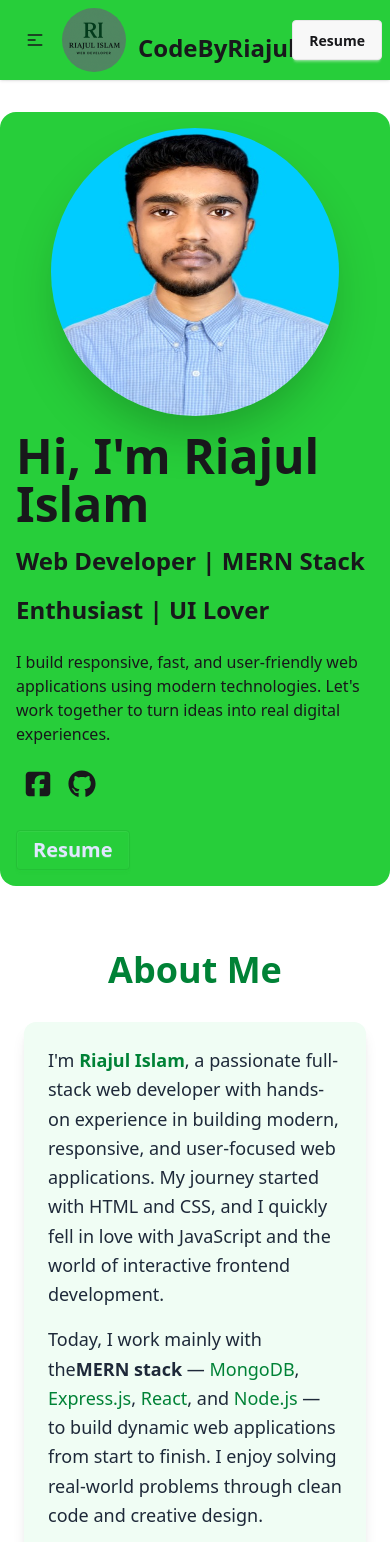
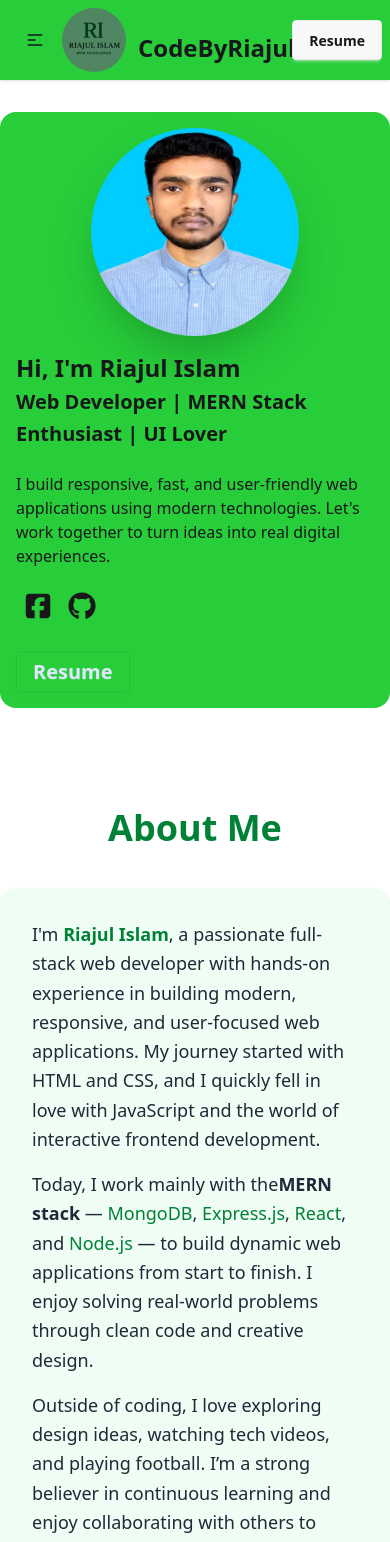
Before and after one commit to rjriajul1/personal-portfilo, a React (Vite) app: page / in a window 390 px wide. Shown: the top 1542 px of the page. Built offline with nearby package versions, Linux system fonts and the light colour scheme.

Commit message:
added new resume link and some problem fix for example responsive related and margin

```diff
--- a/src/layout/RootLayout.jsx
+++ b/src/layout/RootLayout.jsx
@@ -9,7 +9,7 @@ const RootLayout = () => {
       <header className="sticky top-0 z-50">
         <Navbar></Navbar>
       </header>
-      <div className="">
+      <div className="max-w[1600px] mx-auto">
         <Outlet></Outlet>
       </div>
       <Footer></Footer>
--- a/src/pages/home/aboutMe/AboutMe.jsx
+++ b/src/pages/home/aboutMe/AboutMe.jsx
@@ -1,20 +1,21 @@
 import React from "react";
-import "aos/dist/aos.css";
+// import "aos/dist/aos.css";
 const AboutMe = () => {
   return (
-    <section data-aos="flip-left" className="bg-white py-16 px-6" id="about">
-      <div className="max-w-[1400px] mx-auto">
-        <h2 className="text-4xl font-bold text-center text-green-700 mb-8">
+    <section className="bg-white py-25" id="about">
+      <div className="">
+        <h2 className="text-4xl font-bold text-center text-green-700 mb-10">
           About Me
         </h2>
-        <div className="bg-green-50 rounded-xl shadow-lg p-6 md:p-10 space-y-4 text-gray-800 text-lg leading-relaxed">
+        <div className="max-w-[1600px] mx-auto bg-green-50 rounded-2xl shadow-md">
+          <div className="  p-8 md:px-15 lg:p-20 space-y-4 text-gray-800 text-lg leading-relaxed">
             <p>
               I'm{" "}
-            <span className="font-semibold text-green-700">Riajul Islam</span>,
-            a passionate full-stack web developer with hands-on experience in
-            building modern, responsive, and user-focused web applications. My
-            journey started with HTML and CSS, and I quickly fell in love with
-            JavaScript and the world of interactive frontend development.
+              <span className="font-semibold text-green-700">Riajul Islam</span>
+              , a passionate full-stack web developer with hands-on experience
+              in building modern, responsive, and user-focused web applications.
+              My journey started with HTML and CSS, and I quickly fell in love
+              with JavaScript and the world of interactive frontend development.
             </p>
             <p>
               Today, I work mainly with the
@@ -34,6 +35,7 @@ const AboutMe = () => {
             </p>
           </div>
         </div>
+      </div>
     </section>
   );
 };
--- a/src/pages/home/contact/Contact.jsx
+++ b/src/pages/home/contact/Contact.jsx
@@ -32,8 +32,8 @@ const Contact = () => {
 
   }
   return (
-    <div id="contact">
-      <h2 className="text-3xl mt-12 mb-8 text-center md:text-4xl font-bold text-primary">
+    <div id="contact" className="mb-25">
+      <h2 className="text-3xl mt-12 mb-10 text-center md:text-4xl font-bold text-primary">
         📬 Contact
       </h2>
 
--- a/src/pages/home/footer/Footer.jsx
+++ b/src/pages/home/footer/Footer.jsx
@@ -1,6 +1,7 @@
 import React from "react";
 import logo from "../../../assets/logo.png";
 import { FaGithub, FaLinkedin, FaEnvelope } from "react-icons/fa";
+import { Link } from "react-router";
 
 const Footer = () => {
   return (
@@ -19,22 +20,22 @@ const Footer = () => {
 
         {/* Social Icons */}
         <div className="flex space-x-6 text-2xl">
-          <a
-            href="https://github.com/rjriajul1"
+          <Link
+            to="https://github.com/rjriajul1"
             target="_blank"
             rel="noopener noreferrer"
             aria-label="GitHub"
           >
             <FaGithub />
-          </a>
-          <a
-            href="https://linkedin.com/in/your-link"
+          </Link>
+          <Link
+            to="https://www.linkedin.com/in/riajul-karim"
             target="_blank"
             rel="noopener noreferrer"
             aria-label="LinkedIn"
           >
             <FaLinkedin />
-          </a>
+          </Link>
           <a href="mailto:riajul.karim52@gmail.com" aria-label="Email">
             <FaEnvelope />
           </a>
--- a/src/pages/home/hero/Hero.jsx
+++ b/src/pages/home/hero/Hero.jsx
@@ -8,13 +8,16 @@ const Hero = () => {
   return (
     <div className="hero rounded-2xl max-w-[1600px] mt-8 mx-auto bg-primary">
       <div className="hero-content flex-col lg:flex-row-reverse">
-        <img src={profile} className=" w-72 h-72 rounded-full shadow-2xl" />
+        <img
+          src={profile}
+          className=" w-52 h-52 md:w-72 md:h-72  rounded-full shadow-2xl"
+        />
         <div>
-          <h1 className="text-5xl font-bold">
+          <h1 className="md:text-5xl text-2xl font-bold">
             {" "}
             Hi, I'm Riajul Islam
             <br />
-            <span className="text-2xl">
+            <span className="md:text-2xl text-xl">
               {" "}
               Web Developer | MERN Stack Enthusiast | UI Lover
             </span>
@@ -35,7 +38,12 @@ const Hero = () => {
               <FaGithub className="hover:text-white" size={28} />
             </Link>
           </div>
-          <Link to="https://docs.google.com/document/d/1rRHc9w-2UwdKTsyJaZTsv8_JkYmUeP51nSvRdTor5qA/edit?usp=sharing" target="_blank"><button className="btn text-xl btn-primary">Resume</button></Link>
+          <Link
+            to="https://drive.google.com/file/d/1GrXboy1vSXVkzCiqw8gUCOja4gm-NNGl/view"
+            target="_blank"
+          >
+            <button className="btn text-xl btn-primary">Resume</button>
+          </Link>
         </div>
       </div>
     </div>
--- a/src/pages/home/projects/Projects.jsx
+++ b/src/pages/home/projects/Projects.jsx
@@ -1,5 +1,4 @@
 import React, { useEffect, useState } from "react";
-import { Carousel } from "react-responsive-carousel";
 import Project from "../project/Project";
 
 const Projects = () => {
@@ -11,8 +10,8 @@ const Projects = () => {
       .then((data) => setProjects(data));
   }, []);
   return (
-    <div data-aos="fade-left" id="project" className="max-w-[1600px] mx-auto">
-      <h1 className="text-4xl font-bold text-center text-green-700 mt-16 mb-8">
+    <div id="project" className="max-w-[1600px] py-25 mx-auto">
+      <h1 className="text-4xl font-bold text-center text-green-700 mt-16 mb-10">
         Projects
       </h1>
       <div className="flex flex-col gap-8">
--- a/src/pages/home/skills/Skills.jsx
+++ b/src/pages/home/skills/Skills.jsx
@@ -7,8 +7,8 @@ import { SiExpress, SiMongodb } from "react-icons/si";
 
 const Skills = () => {
   return (
-    <div id="skill" className="max-w-[1500px] mx-auto">
-      <h1 className="text-4xl font-bold text-center text-green-700 mb-8">
+    <div id="skill" className="max-w-[1500px]  mx-auto">
+      <h1 className="text-4xl font-bold text-center text-green-700 mb-10">
         Skills
       </h1>
       <Marquee speed={70}>
--- a/src/pages/shared/navbar/Navbar.jsx
+++ b/src/pages/shared/navbar/Navbar.jsx
@@ -62,7 +62,7 @@ const Navbar = () => {
         </ul>
       </div>
       <div className="navbar-end">
-        <Link to="https://docs.google.com/document/d/1rRHc9w-2UwdKTsyJaZTsv8_JkYmUeP51nSvRdTor5qA/edit?usp=sharing" target="_blank"><button className="btn">Resume</button></Link>
+        <Link to="https://drive.google.com/file/d/1GrXboy1vSXVkzCiqw8gUCOja4gm-NNGl/view" target="_blank"><button className="btn font-bold">Resume</button></Link>
       </div>
     </div>
     </div>
```
Lines whose indentation alone changed are shown as unchanged.
